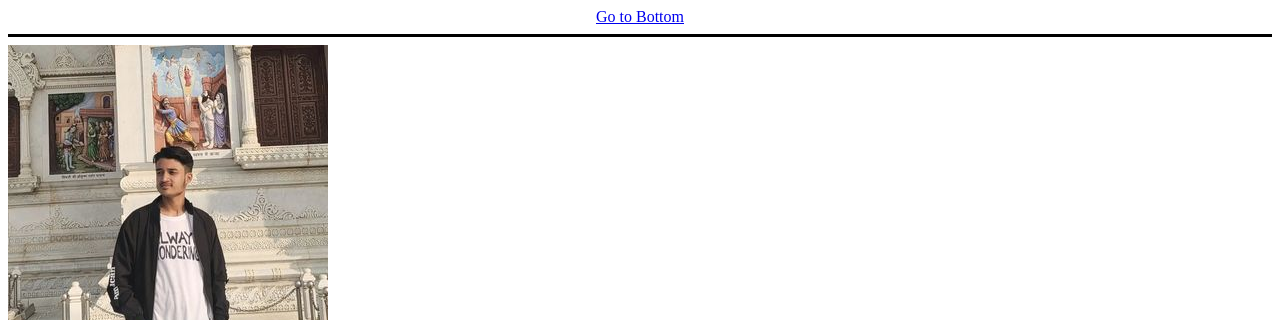
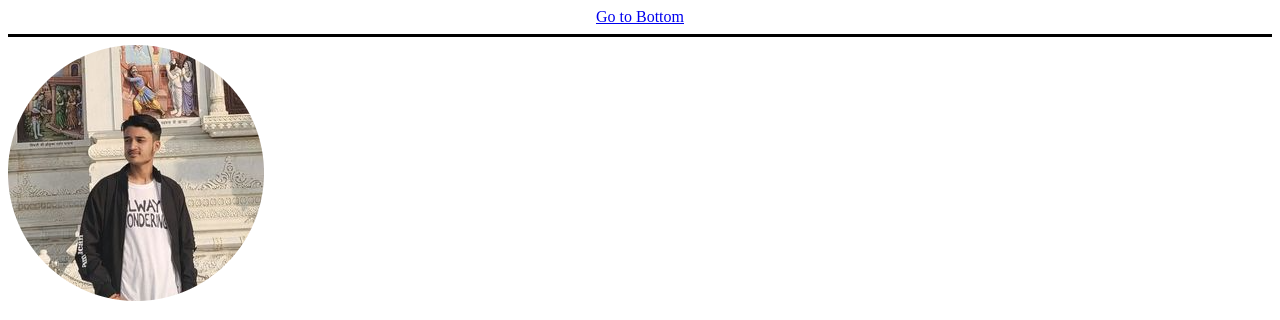
Before and after one commit to niktwr/CV, a plain HTML site: page index.html in a window 1280 px wide. Shown: the top 320 px of the page. Drawn offline with Linux system fonts and the light colour scheme.

Commit message:
changed profile picture

```diff
--- a/index.html
+++ b/index.html
@@ -10,7 +10,7 @@
     <center><a href="#bottom">Go to Bottom</a></center>
     <hr size=3 color="black">
     </table>
-    <img src="nikhil.jpg" alt="Nikhil profile picture">
+    <img src="nikhil-modified.png" alt="Nikhil profile picture">
     <h1>Nikhil Tiwari</h1>
     <em>
     <strong><h3>JEC'25</h3></strong>
```
